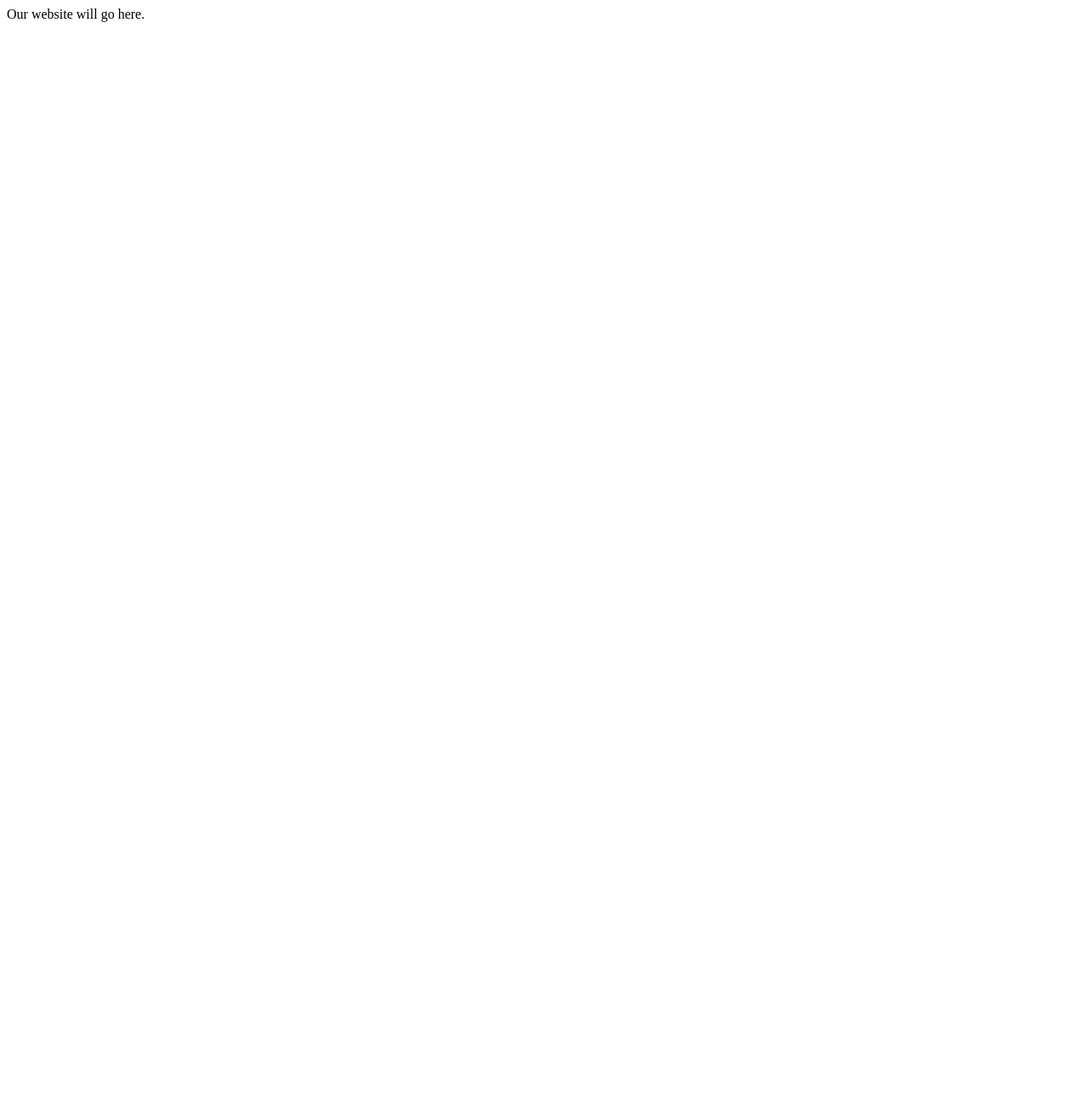
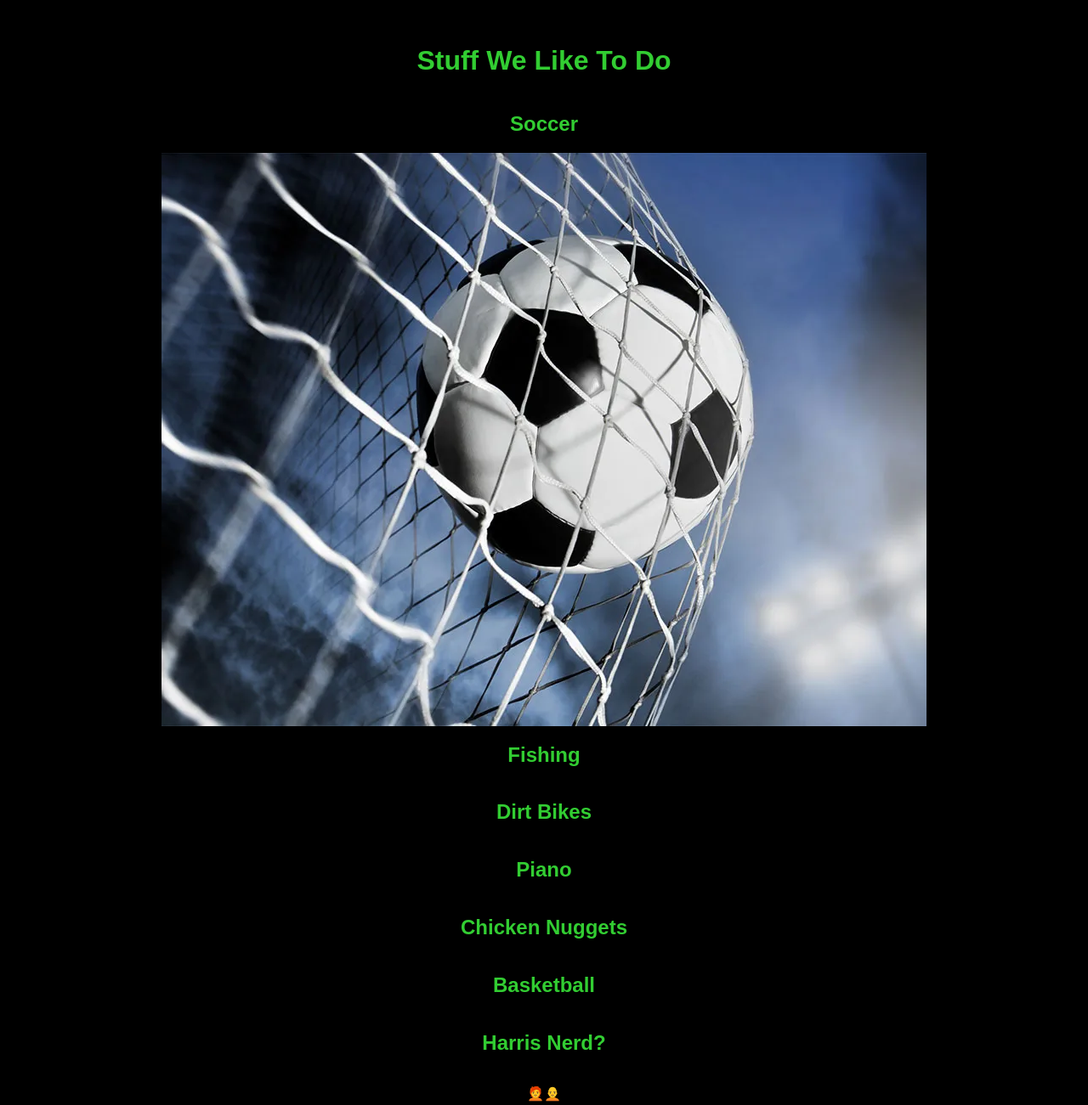
Before and after one commit to theparticleman/activityboys, a plain HTML site: page index.html in a window 1280 px wide. Shown: the whole page at 85% size. Before the commit the page ends 800 px from the top, so only its background shows below. Drawn offline with Linux system fonts and the light colour scheme.

Commit message:
Some actual content

```diff
--- a/index.html
+++ b/index.html
@@ -1 +1,34 @@
-Our website will go here.
+<html>
+
+<head>
+    <style>
+        body {
+            display: flex;
+            flex-direction: column;
+            align-items: center;
+            padding: 24px;
+            font-family: Arial, Helvetica, sans-serif;
+            background-color: black;
+            color: limegreen
+        }
+
+        img {
+            max-width: 100%;
+        }
+    </style>
+</head>
+
+<body>
+    <h1>Stuff We Like To Do</h1>
+    <h2>Soccer</h2>
+    <img src="soccer.webp" />
+    <h2>Fishing</h2>
+    <h2>Dirt Bikes</h2>
+    <h2>Piano</h2>
+    <h2>Chicken Nuggets</h2>
+    <h2>Basketball</h2>
+    <h2>Harris Nerd?</h2>
+    <p>🧑‍🦰🧑‍🦲</p>
+</body>
+
+</html>
```
Also changed, not shown: soccer.webp (added).
